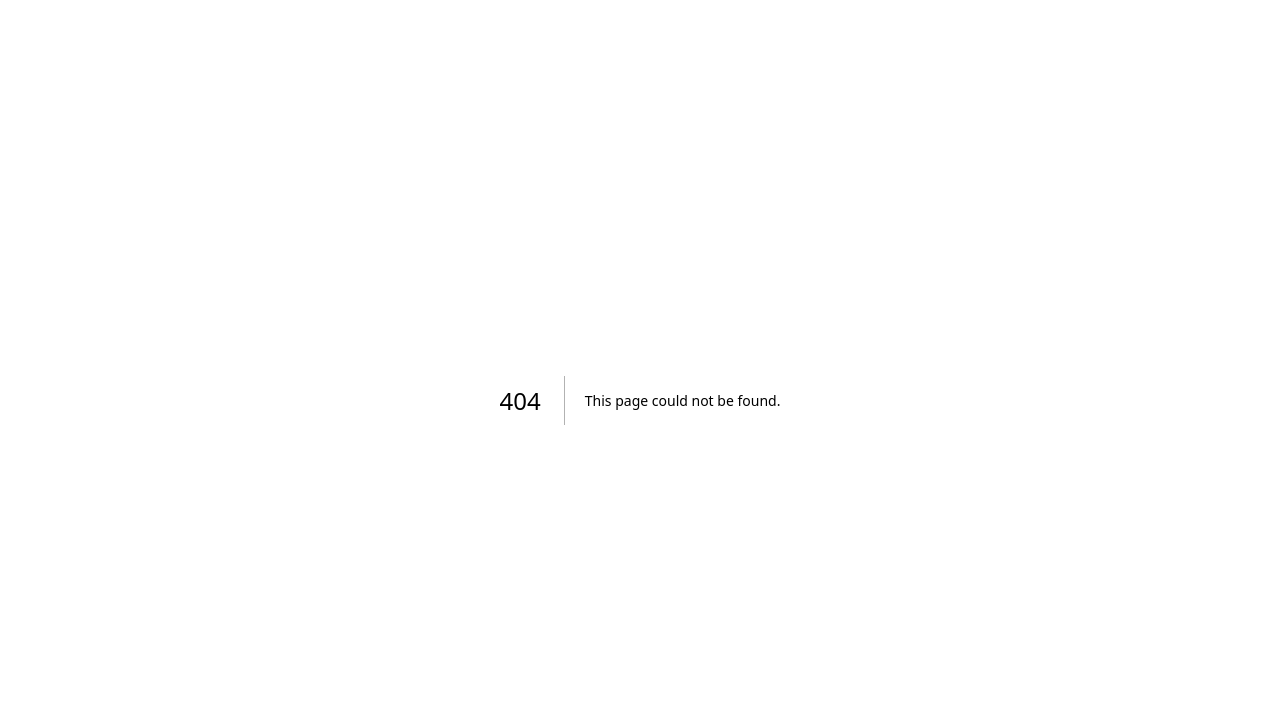
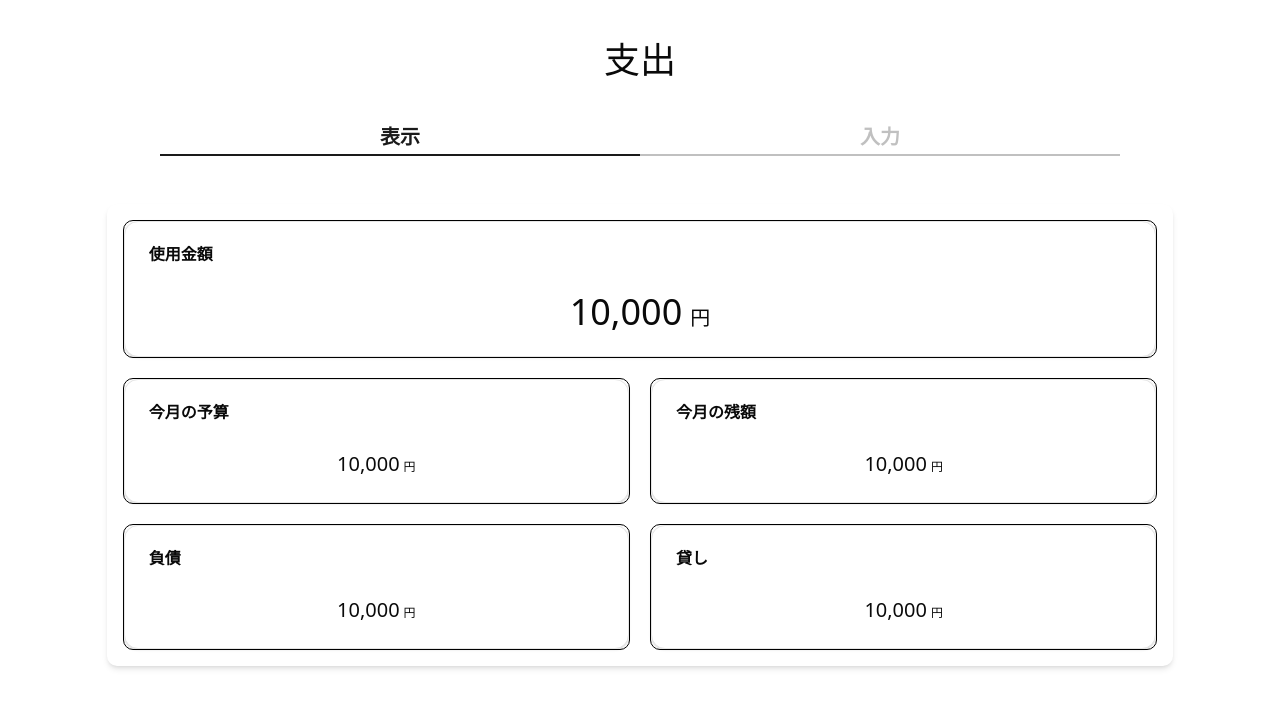
Before and after one commit to tsukuba-cojt/trackmate-front, a Next.js app: page /expense/display in a window 1280 px wide. Before the commit this address had no page. Shown: the top 708 px of the page. Built offline with nearby package versions, Linux system fonts and the light colour scheme.

Commit message:
レイアウトの完成

```diff
--- /dev/null
+++ b/app/expense/display/page.tsx
@@ -0,0 +1,93 @@
+import Switcher from "@/components/switcher";
+import TransitionButton from "@/components/transition";
+import {
+    Card,
+    CardAction,
+    CardContent,
+    CardDescription,
+    CardFooter,
+    CardHeader,
+    CardTitle,
+} from "@/components/ui/card"
+
+function main() {
+    return (
+        <div className="h-screen w-screen">
+            <div className="w-screen py-10 bold text-4xl text-center">支出</div>
+                <div className="flex justify-center mb-8">
+                    <Switcher
+                    leftText="表示"
+                    leftLink="/expense/display"
+                    rightText="入力"
+                    rightLink="/expense/input"
+                    focus="left"
+                    />
+                </div>
+                <div className="flex items-center justify-center">
+                    <div className="w-5/6 grid grid-cols-2 gap-5 p-4 bg-white rounded-lg shadow-md">
+                        <div className="col-span-2 border rounded-lg border-black">
+                            <Card>
+                            <CardHeader>
+                                <CardTitle>使用金額</CardTitle>
+                            </CardHeader>
+                            <CardContent className="flex justify-center">
+                                <div className="text-4xl">10,000<span className="text-xl ml-2">円</span></div>
+                            </CardContent>
+                            </Card>
+                        </div>
+                        <div className="border rounded-lg border-black">
+                            <Card>
+                            <CardHeader>
+                                <CardTitle className="text-s">今月の予算</CardTitle>
+                            </CardHeader>
+                            <CardContent className="flex justify-center">
+                                <div className="text-xl">10,000<span className="text-xs ml-1">円</span></div>
+                            </CardContent>
+                            </Card>
+                        </div>
+                        <div className="border rounded-lg border-black">
+                            <Card>
+                            <CardHeader>
+                                <CardTitle>今月の残額</CardTitle>
+                            </CardHeader>
+                            <CardContent className="flex justify-center">
+                                <div className="text-xl">10,000<span className="text-xs ml-1">円</span></div>
+                            </CardContent>
+                            </Card>
+                        </div>
+                        <div className="border rounded-lg border-black">
+                            <Card>
+                            <CardHeader>
+                                <CardTitle>負債</CardTitle>
+                            </CardHeader>
+                            <CardContent className="flex justify-center">
+                                <div className="text-xl">10,000<span className="text-xs ml-1">円</span></div>
+                            </CardContent>
+                            </Card>
+                        </div>
+                        <div className="border rounded-lg border-black">
+                            <Card>
+                            <CardHeader>
+                                <CardTitle>貸し</CardTitle>
+                            </CardHeader>
+                            <CardContent className="flex justify-center">
+                                <div className="text-xl">10,000<span className="text-xs ml-1">円</span></div>
+                            </CardContent>
+                            </Card>
+                        </div>
+                    </div>
+                </div>
+            <div>
+                <transitionButton
+                    leftText="カテゴリ別"
+                    leftLink="/category"
+                    rightText="予測グラフ"
+                    rightLink="/graph"
+                    focus="left"
+                />
+            </div>
+        </div>
+    );
+}
+
+export default main;
```
